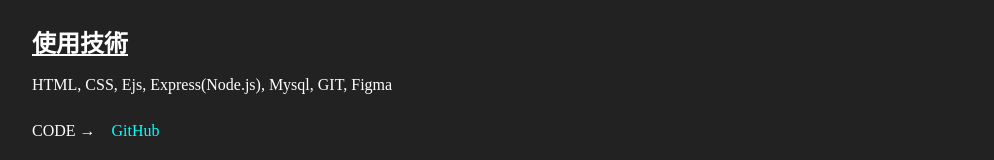
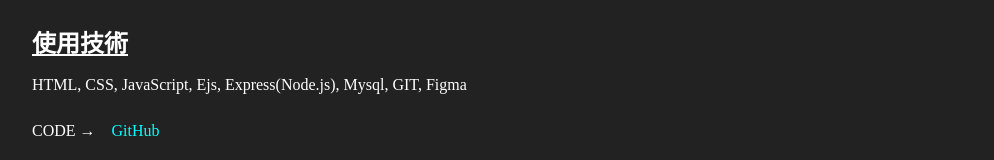
Before and after one commit to R-S-code/Portfolio, a website: page work1.html in a window 1280 px wide. Shown: the part 927-1087 px from the top of the page, without its empty margins (233-1227 px from the left). Drawn offline with nearby package versions, Linux system fonts and the light colour scheme; a web font is replaced by a local one.

Commit message:
技術追加

```diff
--- a/work1.html
+++ b/work1.html
@@ -60,7 +60,7 @@
 
       <div>
         <h2 class="sub-title">使用技術</h2>
-        <p>HTML, CSS, Ejs, Express(Node.js), Mysql, GIT, Figma</p>
+        <p>HTML, CSS, JavaScript, Ejs, Express(Node.js), Mysql, GIT, Figma</p>
         <p>CODE →　<a href="https://github.com/R-S-code/revima" target="_blank">GitHub</a></p>
       </div>
 
```
